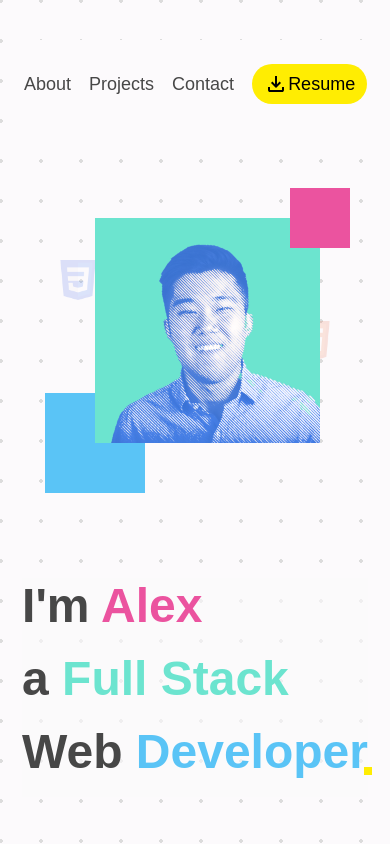
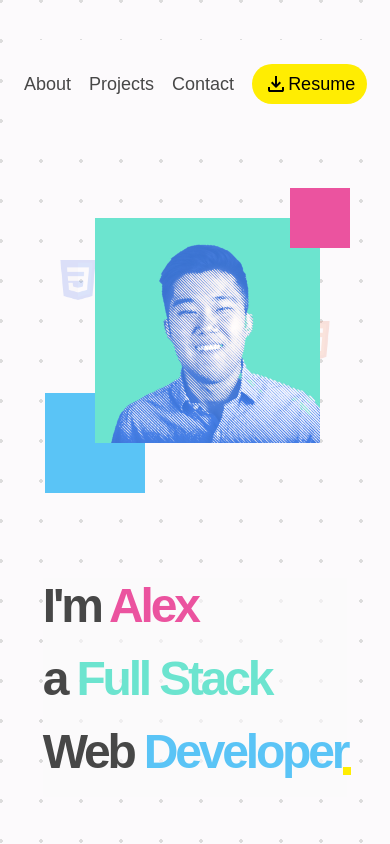
Before and after one commit to aojin/portfolio-update, a React (Vite) app: page / in a window 390 px wide. Shown: the top 844 px of the page. Built offline with nearby package versions, Linux system fonts and the light colour scheme; a web font is replaced by a local one.

Commit message:
reduce letter spacing of h1 on smaller screens

```diff
--- a/src/App.css
+++ b/src/App.css
@@ -301,6 +301,7 @@ header {
   h1 {
     font-size: 64px;
     margin-bottom: 24px;
+    letter-spacing: -0.2rem;
   }
   #title-period {
     height: 8px;
```
